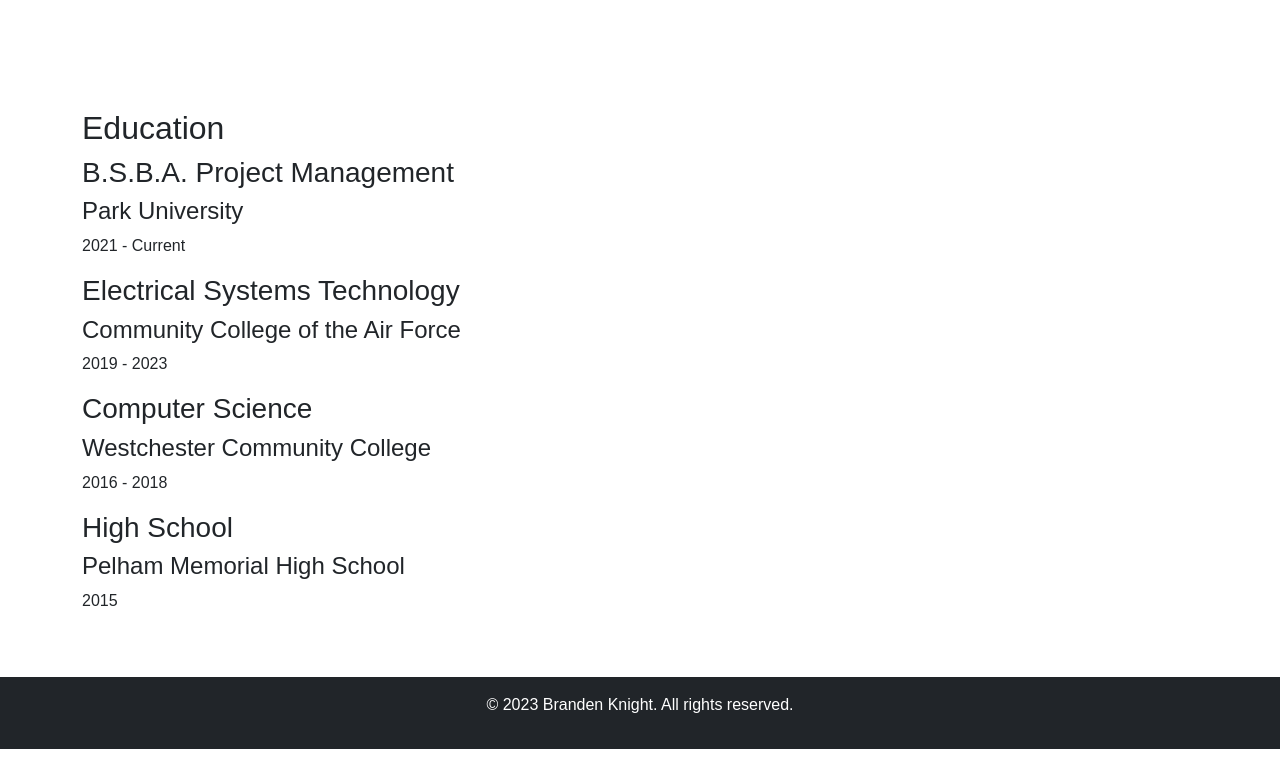
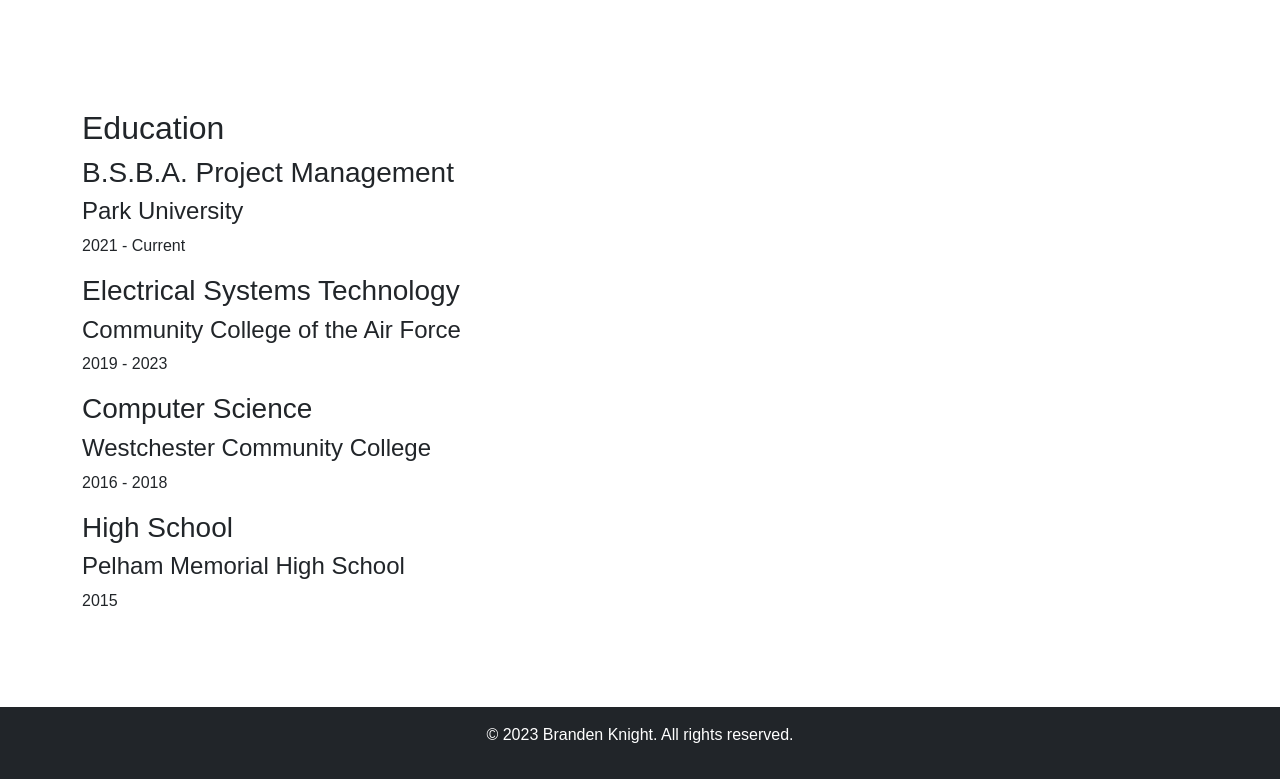
Before and after one commit to BrandenBKnight/Resume-Site, a React app: page / in a window 1280 px wide. Shown: the part 2440-3219 px from the top of the page. Before the commit the page ends 3189 px from the top, so only its background shows below. Built offline with nearby package versions, Linux system fonts and the light colour scheme.

Commit message:
Fixed Education section bottom padding

```diff
--- a/public/css/styles.css
+++ b/public/css/styles.css
@@ -129,3 +129,7 @@
   padding-top: 178px !important;
   /* Other styles specific to the #About section */
 }
+
+.education-container {
+  padding-bottom: 78px !important;
+}
--- a/src/components/Education.js
+++ b/src/components/Education.js
@@ -2,7 +2,7 @@
 
 const Education = () => {
   return (
-    <section id="Education" className="container py-5">
+    <section id="education" class="container py-5 education-container">
       <h2>Education</h2>
       <div>
         <h3>B.S.B.A. Project Management</h3>
```
